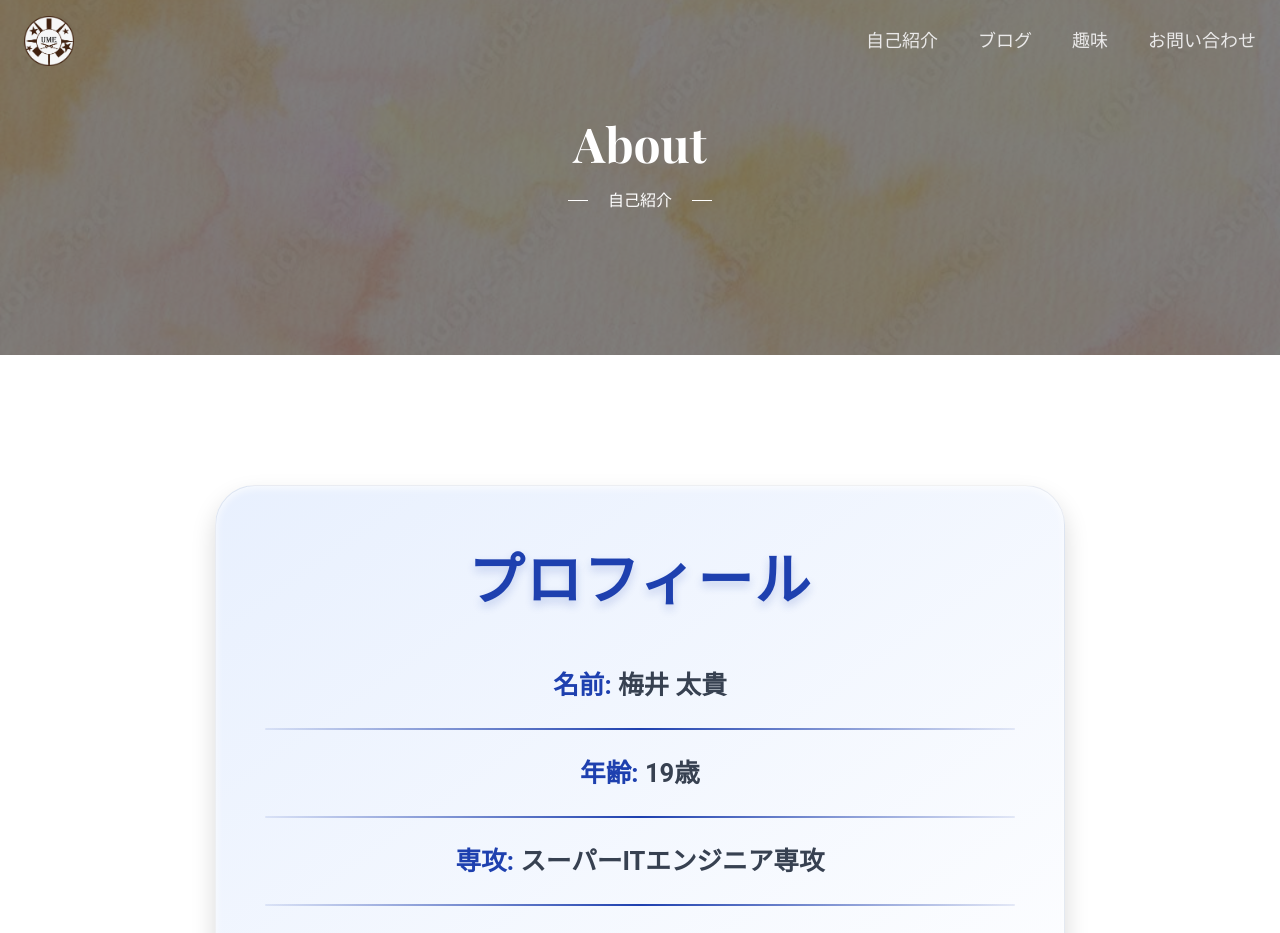
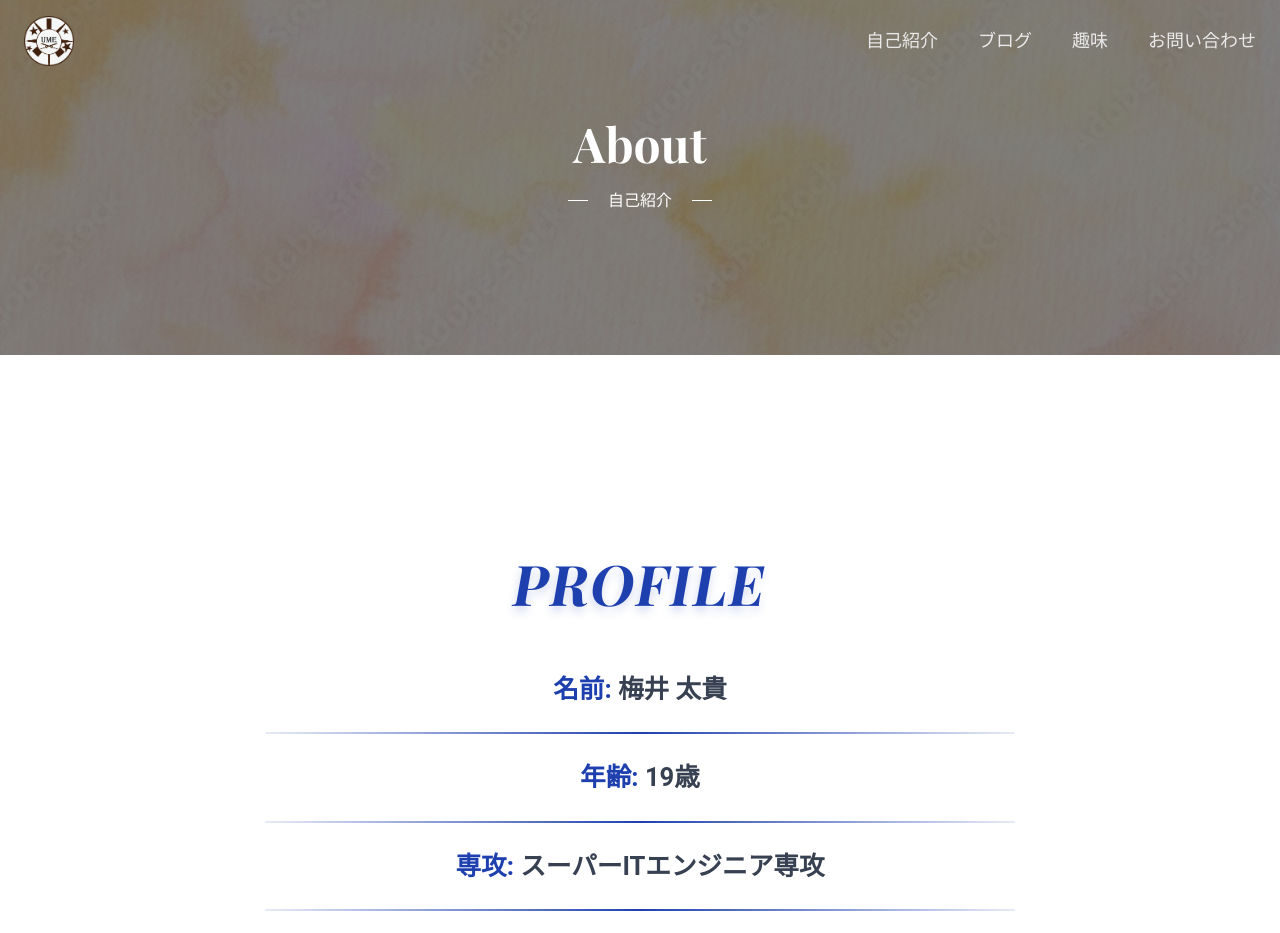
Before and after one commit to KTCume/react-next-portfolio, a Next.js app: page /about in a window 1280 px wide. Shown: the top 933 px of the page. Built offline with nearby package versions, Linux system fonts and the light colour scheme.

Commit message:
profileのフォント変更

```diff
--- a/app/about/page.module.css
+++ b/app/about/page.module.css
@@ -1,3 +1,6 @@
+@import url('https://fonts.googleapis.com/css2?family=Playfair+Display:wght@400;700&display=swap');
+
+
 /* 全体のコンテナ */
 .top {
     display: flex;
@@ -9,24 +12,21 @@
     margin: 50px auto;
     width: 90%;
     max-width: 850px;
-    background: linear-gradient(145deg, #e8f0fe, #ffffff);
-    border-radius: 40px;
-    box-shadow: 0 12px 24px rgba(0, 0, 0, 0.15), inset 0 2px 8px rgba(255, 255, 255, 0.8);
     transition: transform 0.3s ease, box-shadow 0.3s ease;
-    border: 1px solid rgba(0, 0, 0, 0.05);
 }
 
 /* タイトル */
 .title {
     font-size: 3.5rem;
-    font-weight: 900;
+    font-weight: 700;
     margin-bottom: 40px;
     color: #1e40af;
     text-shadow: 0px 5px 10px rgba(30, 64, 175, 0.2);
     letter-spacing: 1.5px;
-    line-height: 1.1;
-    font-family: 'Poppins', sans-serif;
+    line-height: 1.2;
+    font-family: 'Playfair Display', serif;
     animation: fadeIn 1s ease-in-out;
+    transform: skewX(-10deg); /* 文字を右に少し傾ける */
 }
 
 /* プロフィールのコンテナ */
--- a/app/about/page.tsx
+++ b/app/about/page.tsx
@@ -4,7 +4,7 @@
     return (
         <div>
             <section className={styles.top}>
-                <h1 className={styles.title}>プロフィール</h1>
+                <h1 className={styles.title}>PROFILE</h1>
                 <div className={styles.profileContainer}>
                     <div className={styles.profileItem}>
                         <span className={styles.profileLabel}>名前:</span> 梅井 太貴
```
